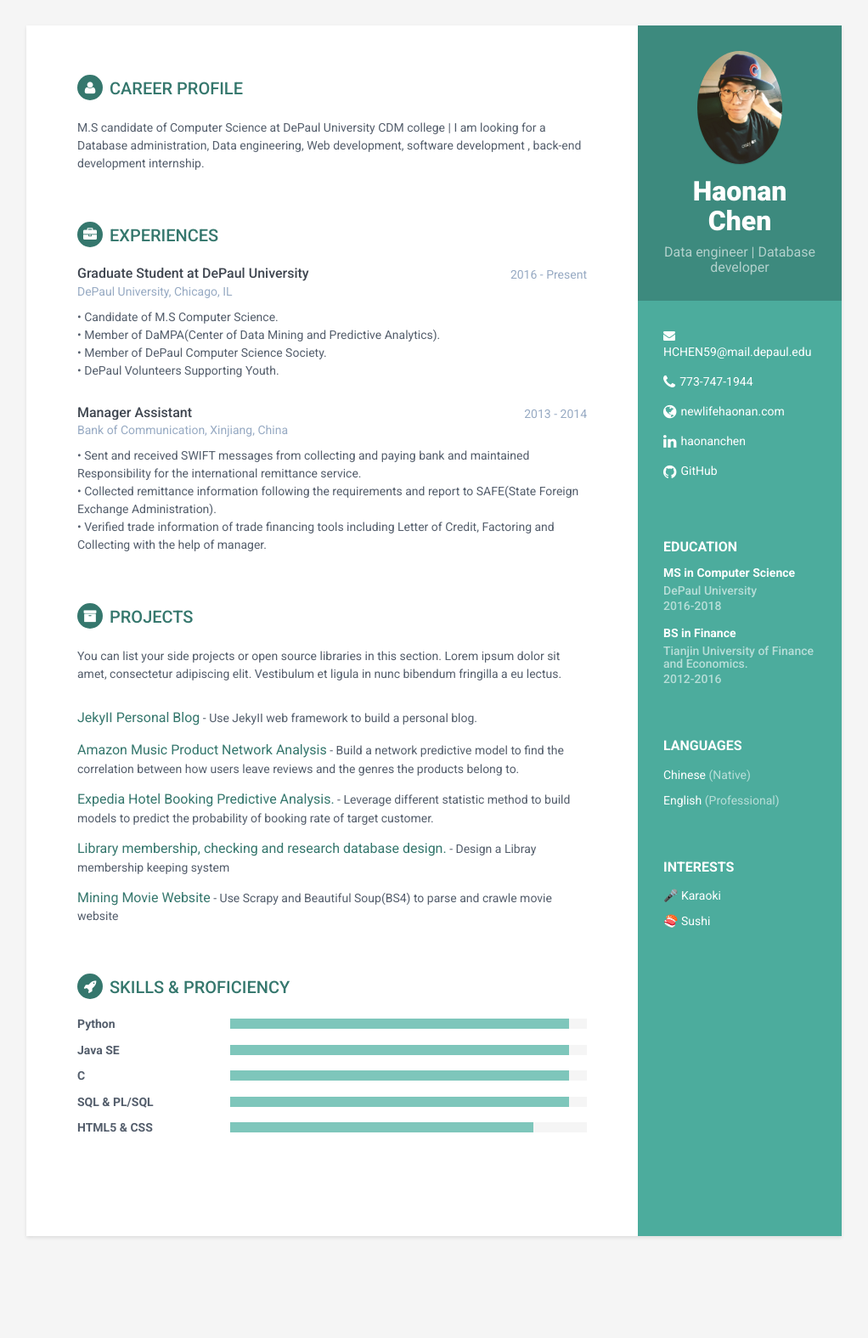
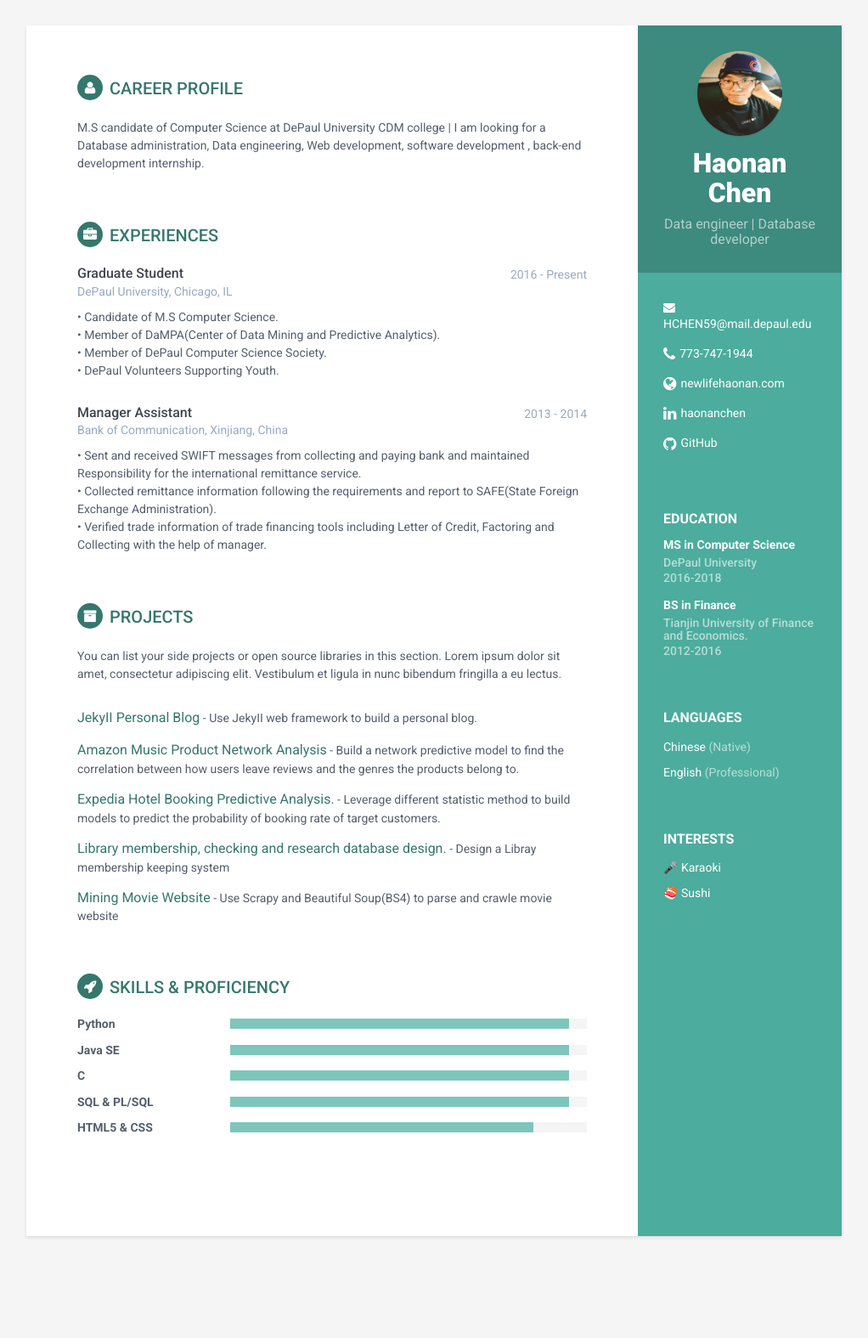
Before and after one commit to newlifehaonan/cv, a Jekyll site: the page built from index.html, in a window 1280 px wide. Shown: the whole page at 85% size, without its empty margins (129-1151 px from the left). Built offline with Jekyll 4.4.1, drawn with Linux system fonts in a browser that asks for light colours.

Commit message:
modification

```diff
--- a/_data/experiences.yml
+++ b/_data/experiences.yml
@@ -1,5 +1,5 @@
 - experience:
-  role:  Graduate Student at DePaul University
+  role:  Graduate Student
   time:  2016 - Present
   company:  DePaul University, Chicago, IL
   details:  • Candidate of M.S Computer Science.<br> • Member of DaMPA(Center of Data Mining and Predictive Analytics).<br> • Member of DePaul Computer Science Society.<br> • DePaul Volunteers Supporting Youth.<br>
```
Also changed, not shown: _data/projects.yml (+5 -5 lines), assets/images/profile.png, favicon.ico, 1 other file.
